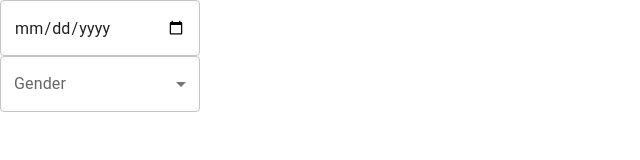
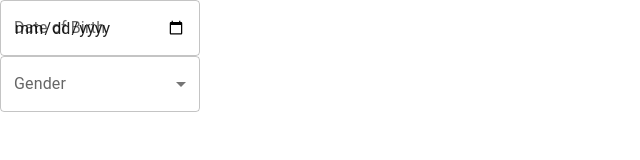
Before and after one commit to yashvidobariya1/date-seelection, a React (Create React App) app: page / in a window 1280 px wide. Shown: the top 160 px of the page, without its empty margins (0-640 px from the left). Built offline with nearby package versions, Linux system fonts and the light colour scheme.

Commit message:
changes1

```diff
--- a/src/App.js
+++ b/src/App.js
@@ -33,6 +33,7 @@ function App() {
           type="date"
           className="addemployee-input"
           name="dateOfBirth"
+          label="Date of Birth"
           value={formData.dateOfBirth}
           onChange={handleChange}
         />
```
